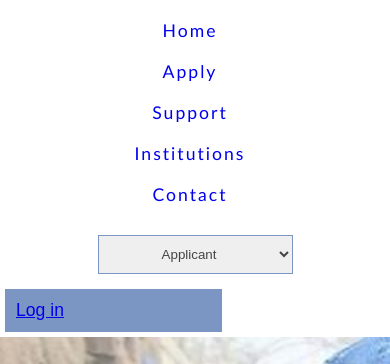
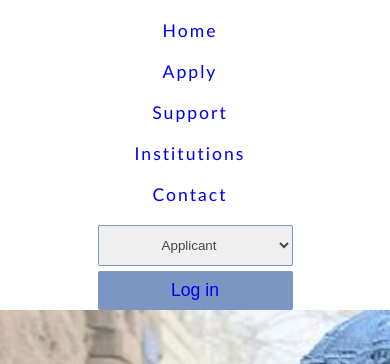
Before and after one commit to strasse34/pp1, a plain HTML site: page index.html in a window 390 px wide. Shown: the top 364 px of the page. Drawn offline with Linux system fonts and the light colour scheme.

Commit message:
fix: navigation bar.

```diff
--- a/assets/css/style.css
+++ b/assets/css/style.css
@@ -12,29 +12,29 @@ body {
 /* navigation */
 header {
     display: flex;
-    flex-direction: row;
+    justify-content:space-between;
 }
 #menu {
+
     font-size: 110%;
     letter-spacing: 2px;
     margin: 10px 0 10px;
+    display: flex;
+    order: 1;
+}
 
-}
-#menu ul {
-    font-family: sans-serif;
-    font-weight: 400;
-    color: #7B96C2ff;
-    list-style: none;
-}
 
 #menu li {
     display: inline-block;
     margin-right: 10px;
+    padding: 10px;
+    font-family: 'Gill Sans', 'Gill Sans MT', Calibri;
+    font-weight: 400;
+    color: #7B96C2ff;
+    list-style: none;
 
 }
 #menu a {
-    display: block;
-    padding: 10px;
     text-decoration: none;
 }
 #menu a:hover {
@@ -43,29 +43,33 @@ header {
 
 /* login */
 #login {
-    flex-grow: 1;
+    display: flex;
     margin: 10px 0 10px;
+    order: 2;
+
 }
 #login select {
-    float: right;
-    padding: 10px;
+    padding: 11px;
     font-size: 600;
     border: solid 1px #7B96C2ff;
     text-align: center;
     color: #454545;
-    margin-right: 10px;
+    border-radius: 2px;
+    margin-right: 5px;
+
 
 }
 
 .button {
-    float: right;
     font-family: sans-serif;
     font-weight: 400;
     font-size: 110%;
-    color: #7B96C2ff;
+    color: rgb(35, 79, 150);
     list-style: none;
-    margin: 0 5px;
+    margin-right: 20px;
     padding: 10px;
+    background-color: #7B96C2ff;
+    border-radius: 2px;
 }
 
 #login a {
@@ -74,40 +78,43 @@ header {
 }
 
 #login a:hover {
-    color: #7B96C2ff;
+    color: rgb(235, 238, 243);
 }
 
 /* media queries for menu and login */
 @media screen and (max-width:720px) {
 
     header {
+        display: block;
+    }
+
+    #menu {
+        width:auto;
         display: grid;
+        order: 0;
+        text-align: center;
     }
-    #menu li {
-        display: grid;
-        justify-content: center;
-        clear: both;
-    }
+
     #login {
-        display: flex;
-        flex-direction: column;
-        text-align: center;
+        display: block;
+        margin: 0 auto;
+        width: 50%;
+        order:0;
 
     }
     #login select {
-        float: none;
-        width: 50%;
-        margin-right: 0;
+         width: 100%;
+
     }
 
-    .button {
-        display: flex;
-        text-align: center;
-        width: 50%;
-        border: solid 1px #7B96C2ff;
-        background-color: #7B96C2ff;
-        margin-top: 5px;
-        margin-bottom: 5px;
+    #login .button {
+     text-align: center;
+     width: 100%;
+     margin: 0;
+     padding: 0;
+     padding-top: 9px;
+     padding-bottom: 9px;
+     margin-top: 5px;
 
     }
 }
--- a/index.html
+++ b/index.html
@@ -33,8 +33,8 @@
                     <option value="institute">Institution</option>
                 </select>
             </div>
+            <div class="button"><a href="login.html">Log in</a></div>
         </div>
-        <div class="button"><a href="login.html">Log in</a></div>
 
     </Header>
 
```
